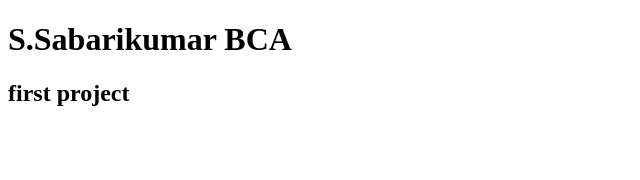
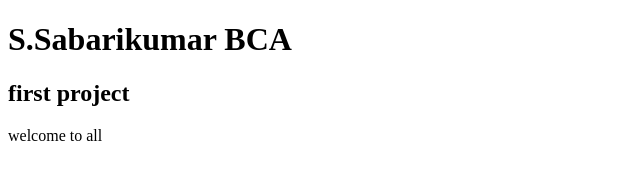
Before and after one commit to sabarikumar561/Visual-studio-code, a plain HTML site: page index.html in a window 1280 px wide. Shown: the whole page, without its empty margins (0-640 px from the left). Drawn offline with Linux system fonts and the light colour scheme.

Commit message:
second commit

```diff
--- a/index.html
+++ b/index.html
@@ -8,5 +8,6 @@
 <body>
     <h1>S.Sabarikumar BCA</h1>
     <h2>first project</h2>
+    <p>welcome to all</p>
 </body>
 </html>
```
